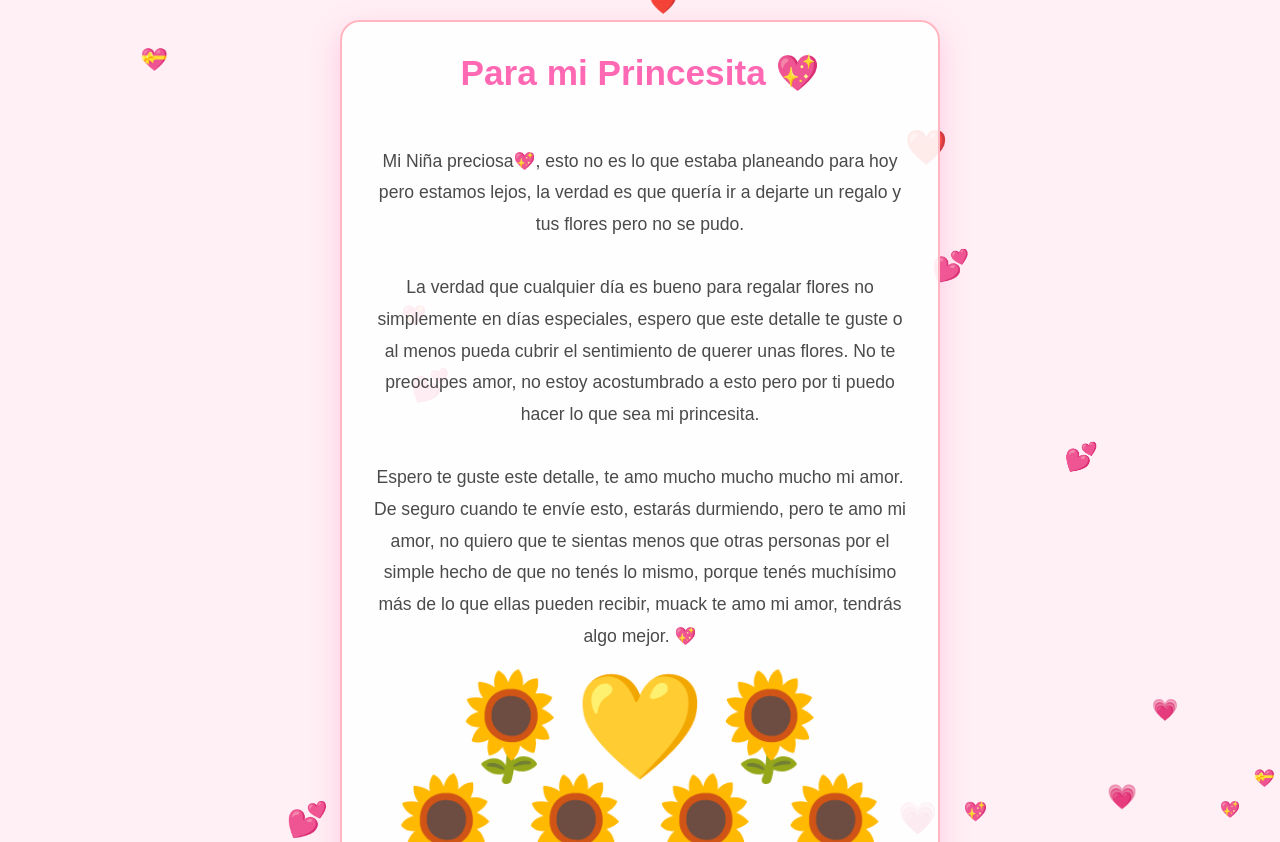
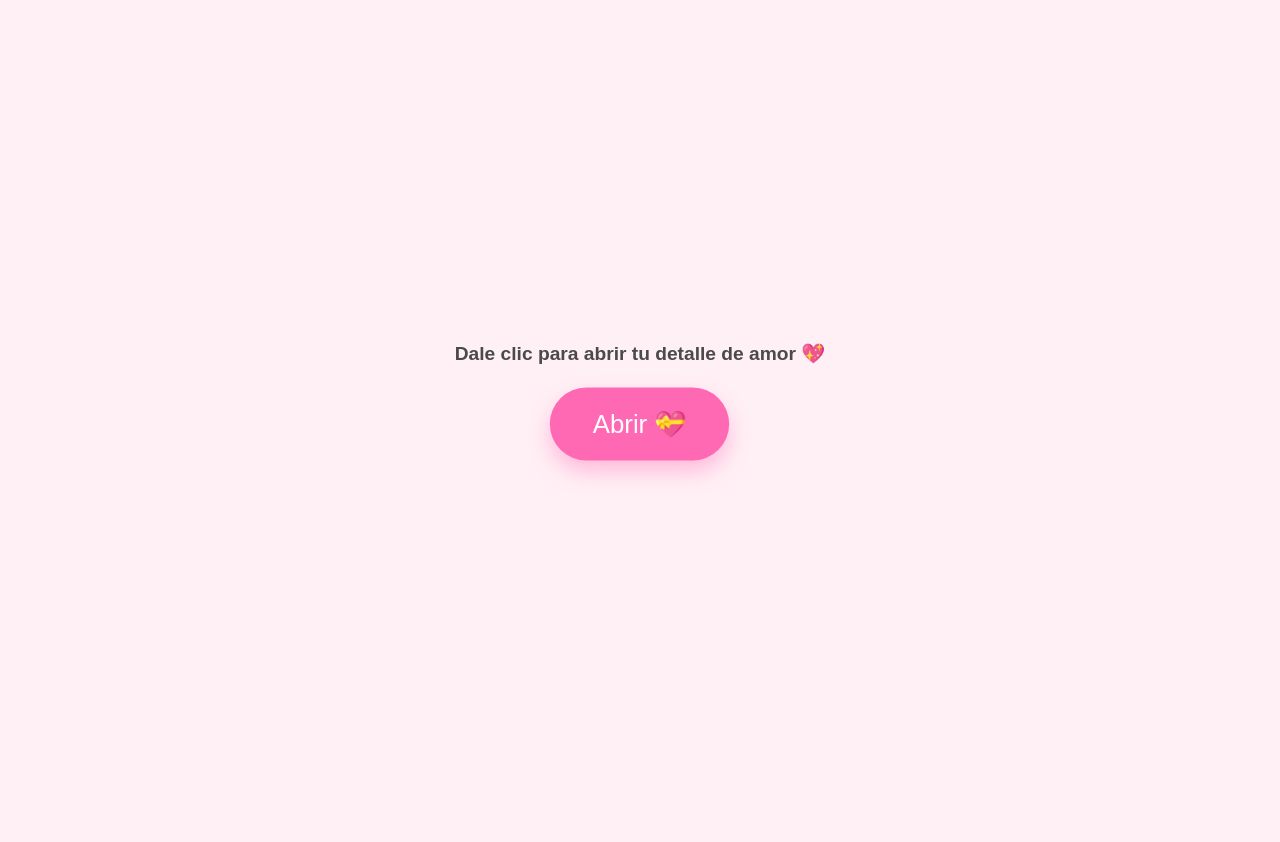
Before and after one commit to ITSUIX/Mi-princesita-, a plain HTML site: page index.html in a window 1280 px wide. Shown: the top 842 px of the page. After the commit the page ends 800 px from the top, so only its background shows below. Drawn offline with Linux system fonts and the light colour scheme.

Commit message:
Update index.html

```diff
--- a/index.html
+++ b/index.html
@@ -22,6 +22,41 @@
             padding: 20px;
             text-align: center;
         }
+        /* Pantalla de inicio para activar la música */
+        #pantalla-inicio {
+            position: fixed;
+            top: 0;
+            left: 0;
+            width: 100%;
+            height: 100%;
+            background-color: #fff0f5;
+            z-index: 100;
+            display: flex;
+            flex-direction: column;
+            align-items: center;
+            justify-content: center;
+            transition: opacity 0.5s ease;
+        }
+        .btn-comenzar {
+            background-color: #ff69b4;
+            color: white;
+            border: none;
+            padding: 20px 40px;
+            font-size: 1.5rem;
+            border-radius: 50px;
+            cursor: pointer;
+            box-shadow: 0 10px 20px rgba(255, 105, 180, 0.4);
+            animation: latido 1.5s infinite;
+            display: flex;
+            align-items: center;
+            gap: 10px;
+        }
+        .texto-inicio {
+            color: #4a4a4a;
+            font-size: 1.2rem;
+            margin-bottom: 25px;
+            font-weight: bold;
+        }
         /* Contenedor principal */
         .container {
             max-width: 600px;
@@ -32,6 +67,7 @@
             border: 2px solid #ffb6c1;
             z-index: 10;
             position: relative;
+            display: none; /* Se muestra al dar clic */
         }
         h1 {
             color: #ff69b4;
@@ -43,11 +79,11 @@
             font-size: 1.1rem;
             line-height: 1.8;
             margin-bottom: 30px;
-            white-space: pre-line; /* Mantiene los saltos de línea */
+            white-space: pre-line;
         }
         /* El Ramo Gigante de Flores Amarillas */
         .ramo-container {
-            font-size: 6.5rem; /* Tamaño gigante */
+            font-size: 6.5rem;
             line-height: 1;
             margin-top: 20px;
             animation: flotar 3s ease-in-out infinite;
@@ -67,19 +103,27 @@
         }
         /* Animaciones */
         @keyframes caer {
-            to {
-                transform: translateY(110vh) translateX(50px);
-            }
+            to { transform: translateY(110vh) translateX(50px); }
         }
         @keyframes flotar {
             0%, 100% { transform: translateY(0); }
             50% { transform: translateY(-10px); }
         }
+        @keyframes latido {
+            0%, 100% { transform: scale(1); }
+            50% { transform: scale(1.08); }
+        }
     </style>
 </head>
 <body>
 
-    <div class="container">
+    <!-- Pantalla previa obligatoria para que suene la música -->
+    <div id="pantalla-inicio">
+        <p class="texto-inicio">Dale clic para abrir tu detalle de amor 💖</p>
+        <button class="btn-comenzar" onclick="iniciarWeb()">Abrir 💝</button>
+    </div>
+
+    <div class="container" id="contenido-principal">
         <h1>Para mi Princesita 💖</h1>
 
         <div class="mensaje">
@@ -87,7 +131,7 @@
 
             La verdad que cualquier día es bueno para regalar flores no simplemente en días especiales, espero que este detalle te guste o al menos pueda cubrir el sentimiento de querer unas flores. No te preocupes amor, no estoy acostumbrado a esto pero por ti puedo hacer lo que sea mi princesita.
 
-            Espero te guste este detalle, te amo mucho mucho mucho mi amor. De seguro cuando te envíe esto, estarás durmiendo, pero te amo mi amor, no quiero que te sientas menos que otras personas por el simple hecho de que no tenés lo mismo, porque tenés muchísimo más de lo que ellas pueden recibir, muack te amo mi amor, tendrás algo mejor. 💖
+            Espero te guste este detalle, te amo mucho mucho mucho mi amor. De seguro cuando te envié esto, estarás durmiendo, pero te amo mi amor, no quiero que te sientas menos que otras personas por el simple hecho de que no tenés lo mismo, porque tenés muchísimo más de lo que ellas pueden recibir, muack te amo mi amor, tendrás algo mejor. 💖
         </div>
 
         <!-- Ramo gigante usando emojis estilizados -->
@@ -100,31 +144,51 @@
         </div>
     </div>
 
+    <!-- Reproductor de audio oculto con el audio directo de la canción de Saiko -->
+    <audio id="musica-fondo" loop>
+        <source src="https://catbox.moe" type="audio/mpeg">
+        Tu navegador no soporta este formato de audio.
+    </audio>
+
     <script>
-        // Función para crear la lluvia continua de corazones
+        let lluviaInterval;
+
+        function iniciarWeb() {
+            // Ocultar pantalla de bienvenida
+            const pantalla = document.getElementById('pantalla-inicio');
+            pantalla.style.opacity = '0';
+            setTimeout(() => {
+                pantalla.style.display = 'none';
+                // Mostrar el contenido de la carta
+                document.getElementById('contenido-principal').style.display = 'block';
+            }, 500);
+
+            // Reproducir la canción "Cosas que no te dije"
+            const musica = document.getElementById('musica-fondo');
+            musica.volume = 0.4; // Ajusta el volumen aquí (de 0.0 a 1.0)
+            musica.play().catch(error => console.log("Error al reproducir audio:", error));
+
+            // Activar la lluvia de corazones continuamente
+            lluviaInterval = setInterval(crearCorazon, 300);
+        }
+
         function crearCorazon() {
             const corazon = document.createElement('div');
             corazon.classList.add('corazon');
 
-            // Variedad de emojis de corazones
             const tipos = ['💖', '💝', '❤️', '💕', '💗'];
             corazon.innerText = tipos[Math.floor(Math.random() * tipos.length)];
 
-            // Posición y tamaño aleatorio
             corazon.style.left = Math.random() * 100 + 'vw';
-            corazon.style.animationDuration = Math.random() * 3 + 2 + 's'; // Entre 2 y 5 segundos
+            corazon.style.animationDuration = Math.random() * 3 + 2 + 's';
             corazon.style.fontSize = Math.random() * 1.5 + 1 + 'rem';
 
             document.body.appendChild(corazon);
 
-            // Eliminar el corazón cuando termine de caer
             setTimeout(() => {
                 corazon.remove();
             }, 5000);
         }
-
-        // Generar corazones constantemente
-        setInterval(crearCorazon, 300);
     </script>
 
 </body>
```
